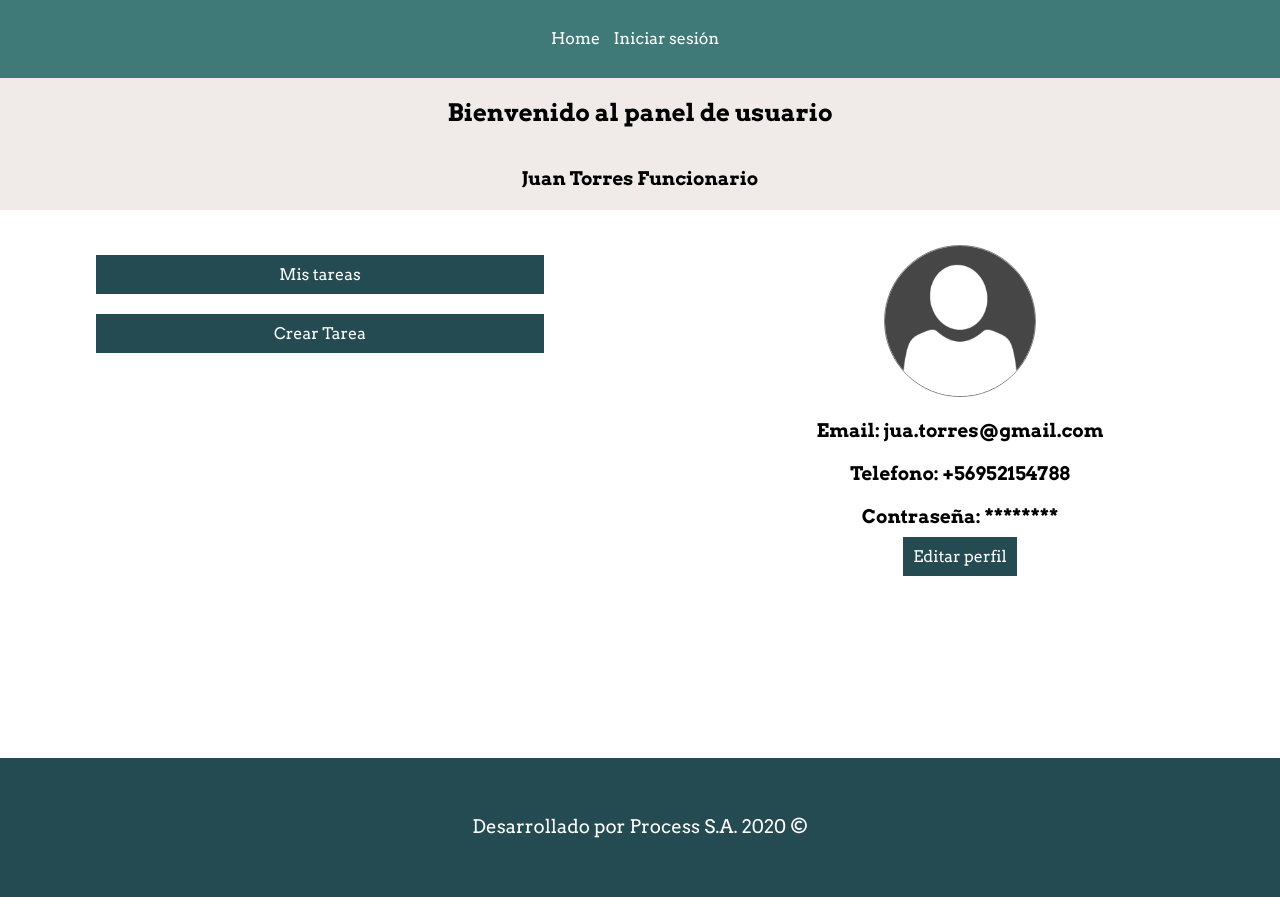
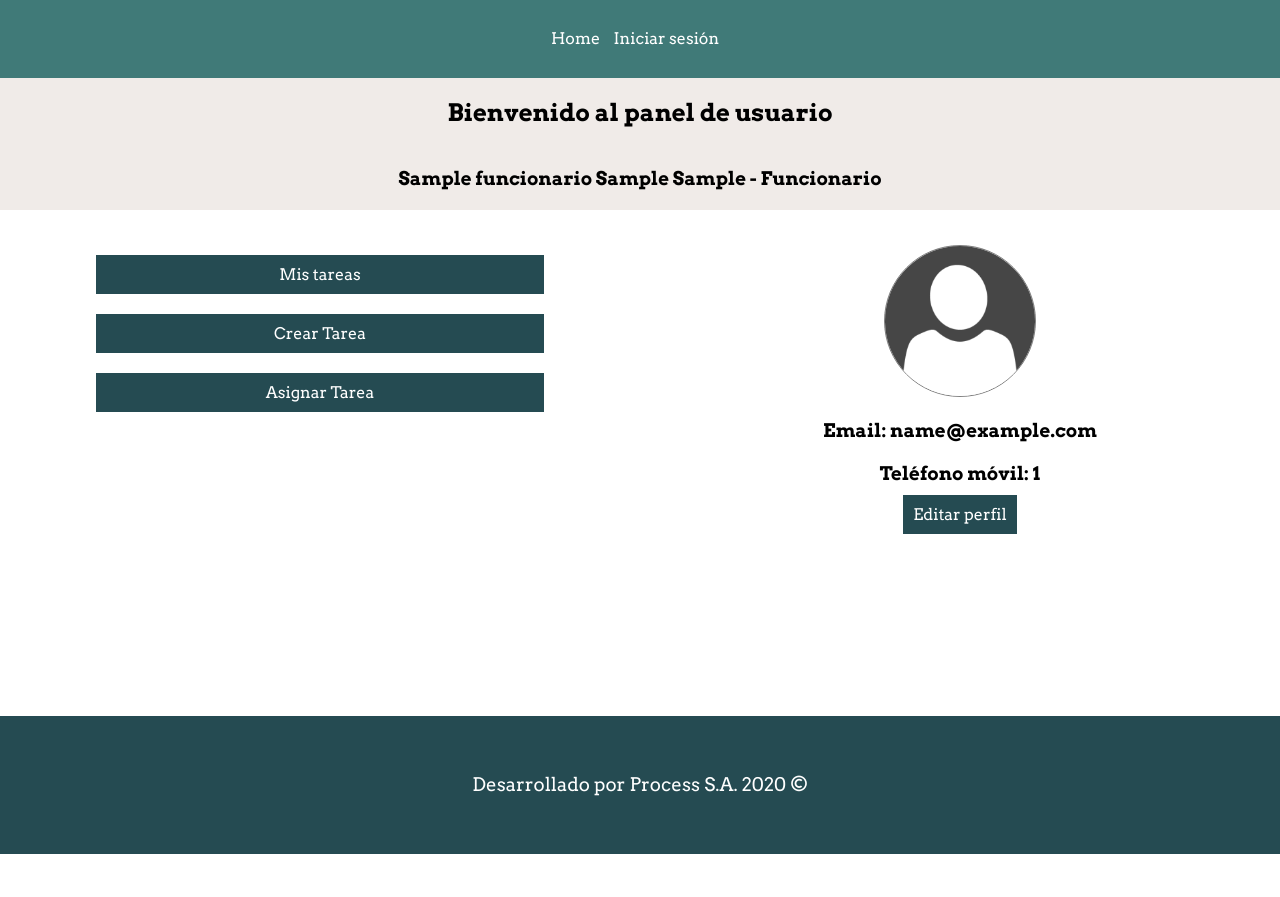
Before and after one commit to jorgefuicaz1996/control_tareas, a Django app: template home/templates/panel.html in a window 1280 px wide. Shown: the part 186-1083 px from the top of the page. After the commit the page ends 1040 px from the top, so only its background shows below. Run offline with Django 3.2, Linux system fonts and the light colour scheme; tables that the repository leaves empty hold one stand-in row (values such as "Sample post"); the template is opened without the code that fills it: values that come from a table or form of the project are taken from there, most other values are stand-ins (such as "Sample title", 1, 10 or a date in 2020).

Commit message:
agregado contenido dinamico, asignar tarea y enlaces a nuevas vistas

```diff
--- a/home/templates/panel.html
+++ b/home/templates/panel.html
@@ -3,29 +3,29 @@
 {% block imports %}
 
 {% endblock %}
+
+{% block content %}
 <div id="panel">
-    {% block content %}
 	<div id="Main_panel">
 		<div class="Titulo">
 			<h2>Bienvenido al panel de usuario</h2>
-            <h3>Juan Torres Funcionario</h3>
+			<h3>{{ funcionario.nombres }} {{ funcionario.ap_paterno }} {{ funcionario.ap_materno }} - Funcionario</h3>
 		</div>
 		<div class="contenedor">
 			<div class="izquierda">
 				<nav id="menu-panel">
-                        <a href="">Mis tareas</a>
+					<a href="{% url 'mis-tareas' %}">Mis tareas</a>
 					<a href="{% url 'crear-tarea' %}">Crear Tarea</a>
+					<a href="{% url 'menu-asignar-tarea' %}">Asignar Tarea</a>
 				</nav>
 			</div>
 			<div class="derecha">
 				<img src="/static/images/default-profile.png" alt="" width="150px" height="150px">
-                    <h3>Email: jua.torres@gmail.com</h3>
-                    <h3>Telefono: +56952154788</h3>
-                    <h3>Contraseña: ********</h3>
+				<h3>Email: {{ funcionario.email }}</h3>
+				<h3>Teléfono móvil: {{ funcionario.telefono_movil }}</h3>
 				<a href="">Editar perfil</a>
 			</div>
 		</div>
 	</div>
-
+</div>
 {% endblock %}
-</div>
```
Lines whose indentation alone changed are shown as unchanged.
